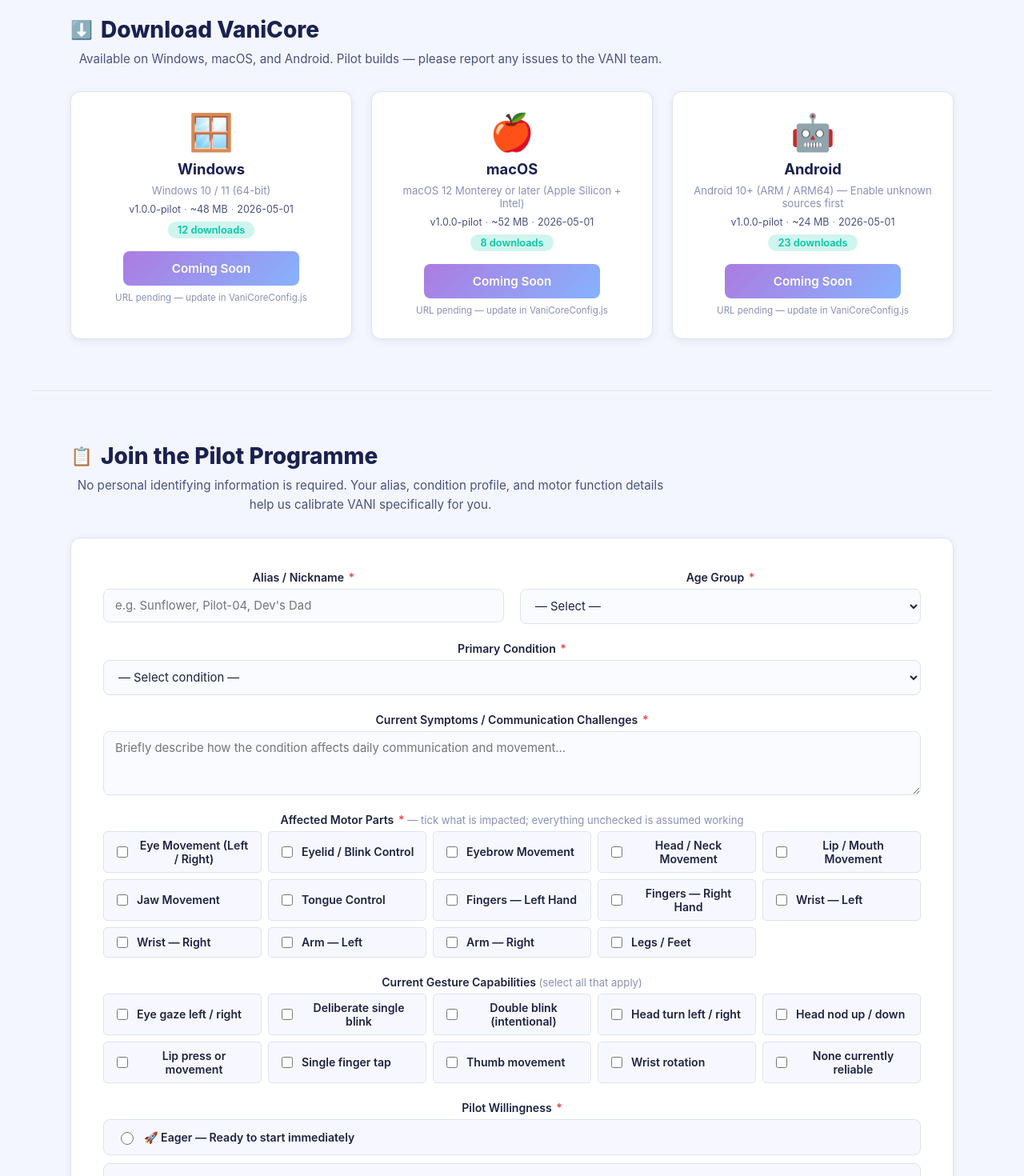
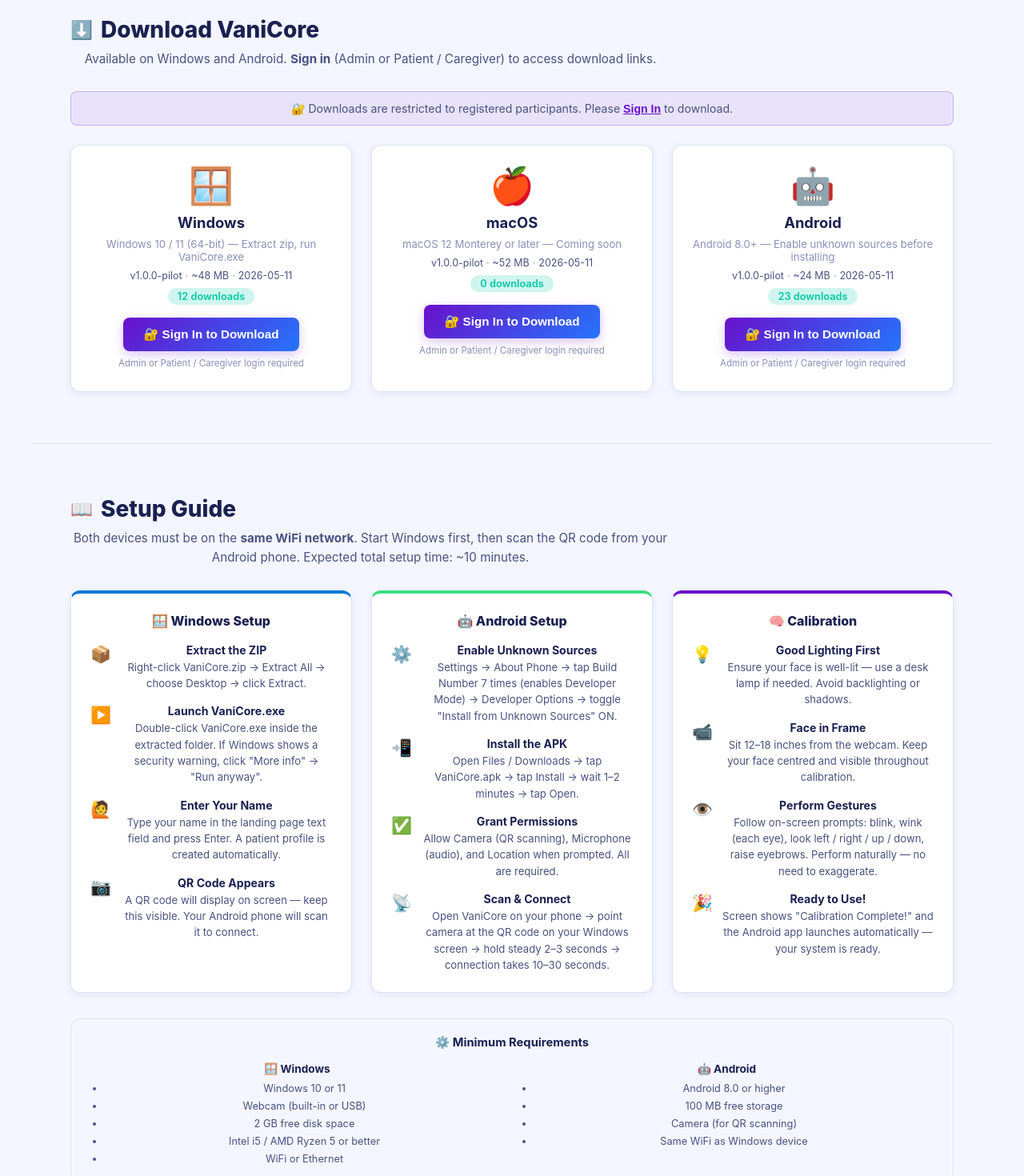
Before and after one commit to pavan-kumar-arepu/E2EMobileAppsSite, a React (Create React App) app: page /vanicore in a window 1280 px wide. Shown: the part 800-2270 px from the top of the page at 80% size. Built offline with nearby package versions, Linux system fonts and the light colour scheme.

Commit message:
feat: gate downloads behind sign-in, add setup guide, update APK/EXE download URLs

```diff
--- a/src/components/Tabs/VaniCore/VaniCore.css
+++ b/src/components/Tabs/VaniCore/VaniCore.css
@@ -905,3 +905,132 @@
   .vc-form { padding: 16px; }
   .vc-modal-card { padding: 20px 16px; }
 }
+
+/* ── Sign-in nudge banner ─────────────────────────────────────────────────── */
+.vc-signin-nudge {
+  background: rgba(106,17,203,.08);
+  border: 1px solid rgba(106,17,203,.25);
+  border-radius: var(--vc-radius-sm);
+  padding: 12px 20px;
+  font-size: .88rem;
+  color: var(--vc-text-2);
+  margin-bottom: 24px;
+  text-align: center;
+}
+.vc-inline-link {
+  background: none;
+  border: none;
+  color: var(--vc-purple);
+  font-weight: 700;
+  cursor: pointer;
+  padding: 0;
+  font-size: inherit;
+  text-decoration: underline;
+}
+.vc-inline-link:hover { color: var(--vc-blue); }
+
+.vc-btn-disabled {
+  opacity: .45;
+  cursor: not-allowed;
+  pointer-events: none;
+}
+
+/* ── Setup Guide ──────────────────────────────────────────────────────────── */
+.vc-setup-grid {
+  display: grid;
+  grid-template-columns: repeat(auto-fit, minmax(280px, 1fr));
+  gap: 24px;
+  margin-bottom: 32px;
+}
+
+.vc-setup-card {
+  background: var(--vc-surface);
+  border: 1px solid var(--vc-border);
+  border-radius: var(--vc-radius);
+  padding: 24px;
+  box-shadow: var(--vc-shadow-sm);
+}
+.vc-setup-win    { border-top: 4px solid #0078d4; }
+.vc-setup-android { border-top: 4px solid #3ddc84; }
+.vc-setup-calib  { border-top: 4px solid var(--vc-purple); }
+
+.vc-setup-platform {
+  font-size: 1rem;
+  font-weight: 800;
+  color: var(--vc-navy);
+  margin: 0 0 18px;
+}
+
+.vc-setup-steps {
+  list-style: none;
+  margin: 0;
+  padding: 0;
+  display: flex;
+  flex-direction: column;
+  gap: 16px;
+  counter-reset: step-counter;
+}
+
+.vc-setup-step {
+  display: flex;
+  gap: 12px;
+  align-items: flex-start;
+}
+.vc-setup-step-icon {
+  font-size: 1.3rem;
+  flex-shrink: 0;
+  margin-top: 1px;
+}
+.vc-setup-step strong {
+  font-size: .88rem;
+  color: var(--vc-navy);
+  display: block;
+  margin-bottom: 3px;
+}
+.vc-setup-step p {
+  font-size: .82rem;
+  color: var(--vc-text-2);
+  line-height: 1.55;
+  margin: 0;
+}
+
+/* Requirements box */
+.vc-setup-requirements {
+  background: var(--vc-bg);
+  border: 1px solid var(--vc-border);
+  border-radius: var(--vc-radius);
+  padding: 20px 24px;
+}
+.vc-setup-requirements h4 {
+  margin: 0 0 16px;
+  font-size: .92rem;
+  color: var(--vc-navy);
+}
+.vc-setup-req-grid {
+  display: grid;
+  grid-template-columns: 1fr 1fr;
+  gap: 20px;
+}
+.vc-setup-req-grid strong {
+  display: block;
+  font-size: .85rem;
+  color: var(--vc-navy);
+  margin-bottom: 8px;
+}
+.vc-setup-req-grid ul {
+  margin: 0;
+  padding-left: 18px;
+  display: flex;
+  flex-direction: column;
+  gap: 4px;
+}
+.vc-setup-req-grid li {
+  font-size: .8rem;
+  color: var(--vc-text-2);
+  line-height: 1.4;
+}
+
+@media (max-width: 600px) {
+  .vc-setup-grid { grid-template-columns: 1fr; }
+  .vc-setup-req-grid { grid-template-columns: 1fr; }
+}
--- a/src/components/Tabs/VaniCore/VaniCore.js
+++ b/src/components/Tabs/VaniCore/VaniCore.js
@@ -115,9 +115,10 @@
   </section>
 );
 
-const DownloadCard = ({ build, extraCount, onDownload }) => {
+const DownloadCard = ({ build, extraCount, onDownload, auth, onLogin }) => {
   const total = build.baseDownloads + (extraCount || 0);
   const isPlaceholder = build.url === '#';
+  const isLocked = !auth;
 
   return (
     <div className="vc-dl-card">
@@ -132,20 +133,32 @@
         <span className="vc-dl-meta-item">{build.releaseDate}</span>
       </div>
       <div className="vc-dl-count">{total} downloads</div>
-      <a
-        href={build.url}
-        className={"vc-btn-primary vc-dl-btn" + (isPlaceholder ? " vc-btn-disabled" : "")}
-        onClick={(e) => {
-          if (isPlaceholder) { e.preventDefault(); return; }
-          onDownload(build.id);
-        }}
-        download={!isPlaceholder ? build.filename : undefined}
-        title={isPlaceholder ? 'Build URL not configured yet — update VaniCoreConfig.js' : "Download " + build.filename}
-      >
-        {isPlaceholder ? 'Coming Soon' : "Download " + build.ext}
-      </a>
-      {isPlaceholder && (
-        <p className="vc-dl-placeholder-note">URL pending — update in VaniCoreConfig.js</p>
+
+      {isLocked ? (
+        <>
+          <button className="vc-btn-primary vc-dl-btn" onClick={onLogin}>
+            🔐 Sign In to Download
+          </button>
+          <p className="vc-dl-placeholder-note">Admin or Patient / Caregiver login required</p>
+        </>
+      ) : isPlaceholder ? (
+        <>
+          <button className="vc-btn-primary vc-dl-btn vc-btn-disabled" disabled>
+            Coming Soon
+          </button>
+          <p className="vc-dl-placeholder-note">Build not yet available for this platform</p>
+        </>
+      ) : (
+        <a
+          href={build.url}
+          className="vc-btn-primary vc-dl-btn"
+          target="_blank"
+          rel="noopener noreferrer"
+          onClick={() => onDownload(build.id)}
+          title={"Download " + build.filename}
+        >
+          ⬇️ Download {build.ext}
+        </a>
       )}
     </div>
   );
@@ -178,6 +191,94 @@
     </div>
   );
 };
+
+// ── Setup Guide ─────────────────────────────────────────────────────────────────
+const SETUP_STEPS = [
+  {
+    platform: '🪟 Windows Setup',
+    color: 'vc-setup-win',
+    steps: [
+      { icon: '📦', title: 'Extract the ZIP', body: 'Right-click VaniCore.zip → Extract All → choose Desktop → click Extract.' },
+      { icon: '▶️', title: 'Launch VaniCore.exe', body: 'Double-click VaniCore.exe inside the extracted folder. If Windows shows a security warning, click "More info" → "Run anyway".' },
+      { icon: '🙋', title: 'Enter Your Name', body: 'Type your name in the landing page text field and press Enter. A patient profile is created automatically.' },
+      { icon: '📷', title: 'QR Code Appears', body: 'A QR code will display on screen — keep this visible. Your Android phone will scan it to connect.' },
+    ],
+  },
+  {
+    platform: '🤖 Android Setup',
+    color: 'vc-setup-android',
+    steps: [
+      { icon: '⚙️', title: 'Enable Unknown Sources', body: 'Settings → About Phone → tap Build Number 7 times (enables Developer Mode) → Developer Options → toggle "Install from Unknown Sources" ON.' },
+      { icon: '📲', title: 'Install the APK', body: 'Open Files / Downloads → tap VaniCore.apk → tap Install → wait 1–2 minutes → tap Open.' },
+      { icon: '✅', title: 'Grant Permissions', body: 'Allow Camera (QR scanning), Microphone (audio), and Location when prompted. All are required.' },
+      { icon: '📡', title: 'Scan & Connect', body: 'Open VaniCore on your phone → point camera at the QR code on your Windows screen → hold steady 2–3 seconds → connection takes 10–30 seconds.' },
+    ],
+  },
+  {
+    platform: '🧠 Calibration',
+    color: 'vc-setup-calib',
+    steps: [
+      { icon: '💡', title: 'Good Lighting First', body: 'Ensure your face is well-lit — use a desk lamp if needed. Avoid backlighting or shadows.' },
+      { icon: '📹', title: 'Face in Frame', body: 'Sit 12–18 inches from the webcam. Keep your face centred and visible throughout calibration.' },
+      { icon: '👁️', title: 'Perform Gestures', body: 'Follow on-screen prompts: blink, wink (each eye), look left / right / up / down, raise eyebrows. Perform naturally — no need to exaggerate.' },
+      { icon: '🎉', title: 'Ready to Use!', body: 'Screen shows "Calibration Complete!" and the Android app launches automatically — your system is ready.' },
+    ],
+  },
+];
+
+const SetupGuide = () => (
+  <section className="vc-section" id="setup-guide">
+    <h2 className="vc-section-title">
+      <span className="vc-title-icon">📖</span> Setup Guide
+    </h2>
+    <p className="vc-section-sub">
+      Both devices must be on the <strong>same WiFi network</strong>. Start Windows first,
+      then scan the QR code from your Android phone. Expected total setup time: ~10 minutes.
+    </p>
+    <div className="vc-setup-grid">
+      {SETUP_STEPS.map((platform) => (
+        <div key={platform.platform} className={`vc-setup-card ${platform.color}`}>
+          <h3 className="vc-setup-platform">{platform.platform}</h3>
+          <ol className="vc-setup-steps">
+            {platform.steps.map((s, i) => (
+              <li key={i} className="vc-setup-step">
+                <span className="vc-setup-step-icon">{s.icon}</span>
+                <div>
+                  <strong>{s.title}</strong>
+                  <p>{s.body}</p>
+                </div>
+              </li>
+            ))}
+          </ol>
+        </div>
+      ))}
+    </div>
+    <div className="vc-setup-requirements">
+      <h4>⚙️ Minimum Requirements</h4>
+      <div className="vc-setup-req-grid">
+        <div>
+          <strong>🪟 Windows</strong>
+          <ul>
+            <li>Windows 10 or 11</li>
+            <li>Webcam (built-in or USB)</li>
+            <li>2 GB free disk space</li>
+            <li>Intel i5 / AMD Ryzen 5 or better</li>
+            <li>WiFi or Ethernet</li>
+          </ul>
+        </div>
+        <div>
+          <strong>🤖 Android</strong>
+          <ul>
+            <li>Android 8.0 or higher</li>
+            <li>100 MB free storage</li>
+            <li>Camera (for QR scanning)</li>
+            <li>Same WiFi as Windows device</li>
+          </ul>
+        </div>
+      </div>
+    </div>
+  </section>
+);
 
 const PilotForm = ({ onSubmit, submitted }) => {
   const [form, setForm] = useState(EMPTY_FORM);
@@ -584,8 +685,15 @@
           <span className="vc-title-icon">⬇️</span> Download VaniCore
         </h2>
         <p className="vc-section-sub">
-          Available on Windows, macOS, and Android. Pilot builds — please report any issues to the VANI team.
+          Available on Windows and Android. <strong>Sign in</strong> (Admin or Patient / Caregiver) to access download links.
         </p>
+        {!auth && (
+          <div className="vc-signin-nudge">
+            🔐 Downloads are restricted to registered participants. Please{' '}
+            <button className="vc-inline-link" onClick={() => setShowLogin(true)}>Sign In</button>
+            {' '}to download.
+          </div>
+        )}
         <div className="vc-dl-grid">
           {BUILDS.map((b) => (
             <DownloadCard
@@ -593,10 +701,14 @@
               build={b}
               extraCount={downloads[b.id] || 0}
               onDownload={handleDownload}
+              auth={auth}
+              onLogin={() => setShowLogin(true)}
             />
           ))}
         </div>
       </section>
+
+      <SetupGuide />
 
       {auth && auth.role === 'admin' && (
         <AdminDashboard
--- a/src/components/Tabs/VaniCore/VaniCoreConfig.js
+++ b/src/components/Tabs/VaniCore/VaniCoreConfig.js
@@ -18,43 +18,46 @@
 };
 
 // ── Build Releases ─────────────────────────────────────────────────────────────
+// Sign-in required to access download links (enforced in DownloadCard UI).
 export const BUILDS = [
   {
     id: 'windows',
     platform: 'Windows',
     icon: '🪟',
-    description: 'Windows 10 / 11 (64-bit)',
-    ext: '.exe',
-    filename: 'VaniCore-Setup-1.0.0-pilot.exe',
-    url: '#', // TODO: Replace with CDN or Netlify large media URL
+    description: 'Windows 10 / 11 (64-bit) — Extract zip, run VaniCore.exe',
+    ext: '.zip',
+    filename: 'VaniCore-1.0.0-pilot.zip',
+    // Google Drive share link — opens preview with download button
+    url: 'https://drive.google.com/file/d/1tNkUJTd_tZHMbCkE5Ou4AIiwbdzoTTOM/view?usp=drive_link',
     version: '1.0.0-pilot',
-    releaseDate: '2026-05-01',
+    releaseDate: '2026-05-11',
     size: '~48 MB',
-    baseDownloads: 12, // seed count (real tracking via Firebase)
+    baseDownloads: 12,
   },
   {
     id: 'mac',
     platform: 'macOS',
     icon: '🍎',
-    description: 'macOS 12 Monterey or later (Apple Silicon + Intel)',
+    description: 'macOS 12 Monterey or later — Coming soon',
     ext: '.dmg',
     filename: 'VaniCore-1.0.0-pilot.dmg',
     url: '#',
     version: '1.0.0-pilot',
-    releaseDate: '2026-05-01',
+    releaseDate: '2026-05-11',
     size: '~52 MB',
-    baseDownloads: 8,
+    baseDownloads: 0,
   },
   {
     id: 'android',
     platform: 'Android',
     icon: '🤖',
-    description: 'Android 10+ (ARM / ARM64) — Enable unknown sources first',
+    description: 'Android 8.0+ — Enable unknown sources before installing',
     ext: '.apk',
     filename: 'VaniCore-1.0.0-pilot.apk',
-    url: '#',
+    // Google Drive share link — opens preview with download button
+    url: 'https://drive.google.com/file/d/15PTuLyCjGQvamhdcFHs5JdnKO2F9NCdo/view?usp=drive_link',
     version: '1.0.0-pilot',
-    releaseDate: '2026-05-01',
+    releaseDate: '2026-05-11',
     size: '~24 MB',
     baseDownloads: 23,
   },
```
Also changed, not shown: 11 other files (tests, documents, lock files or other folders).
